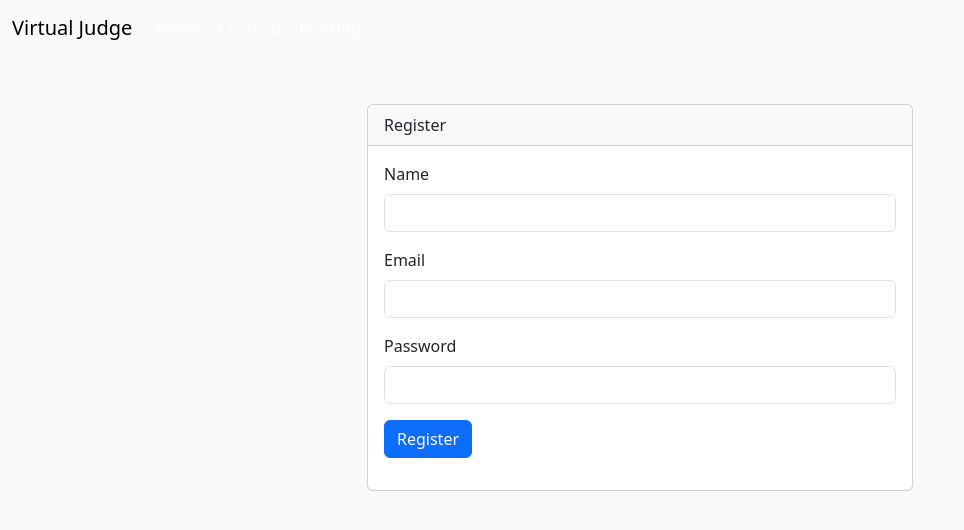
After one commit to unb-mds/2023-2-JuizVirtual, a Django app: page /register/ in a window 1280 px wide. The commit adds this page. Shown: the top 530 px of the page, without its empty margins (0-964 px from the left). Run offline with Django 4.2, Linux system fonts and the light colour scheme; some libraries are stand-ins or nearby versions.

Commit message:
feat(templates): add initial registering template

```diff
--- a/server/urls.py
+++ b/server/urls.py
@@ -2,10 +2,13 @@ from django.contrib import admin
 from django.urls import include, path
 from django.views.generic import TemplateView
 
+
 home_view = TemplateView.as_view(template_name="pages/home.html")
+register_view = TemplateView.as_view(template_name="registration/register.html")
 
 urlpatterns = [
     path("admin/", admin.site.urls),
     path("", include("django.contrib.auth.urls")),
     path("", home_view, name="home"),
+    path("register/", register_view, name="register")
 ]
--- a/templates/base.html
+++ b/templates/base.html
@@ -45,6 +45,7 @@
                 Home
               </a>
             </li>
+
             <li class="nav-item">
               <a class="nav-link text-white" href="#">
                 Contests
@@ -79,6 +80,7 @@
             </div>
           {% else %}
             <a href="{% url 'login' %}" class="nav-link text-white">Sign in</a>
+            <a href="{% url 'register' %}" class="nav-link text-white">Register</a>
           {% endif %}
         </div>
       </div>
--- /dev/null
+++ b/templates/registration/register.html
@@ -0,0 +1,32 @@
+{% extends "base.html" %}
+
+
+{% block content %}
+  <div class="container mt-5">
+    <div class="row justify-content-center">
+      <div class="col-md-6">
+        <div class="card">
+          <div class="card-header">Register</div>
+          <div class="card-body">
+            <form method="POST" action="{% url 'register' %}">
+              {% csrf_token %}
+              <div class="mb-3">
+                <label for="name" class="form-label">Name</label>
+                <input type="text" class="form-control" id="name" name="name" required>
+              </div>
+              <div class="mb-3">
+                <label for="email" class="form-label">Email</label>
+                <input type="email" class="form-control" id="email" name="email" required>
+              </div>
+              <div class="mb-3">
+                <label for="password" class="form-label">Password</label>
+                <input type="password" class="form-control" id="password" name="password" required>
+              </div>
+              <button type="submit" class="btn btn-primary">Register</button>
+            </form>
+          </div>
+        </div>
+      </div>
+    </div>
+  </div>
+{% endblock content %}
```
